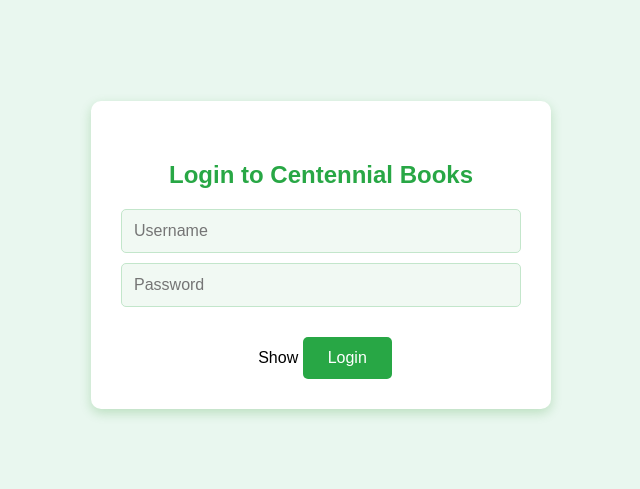
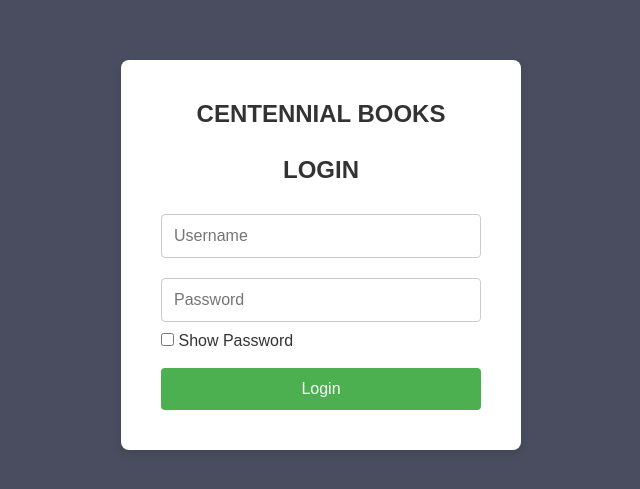
Before and after one commit to 898854852/GitTest, a website: page Downloads/Centennial-Books/views/login.html in a window 1280 px wide. Shown: the part 145-634 px from the top of the page, without its empty margins (319-959 px from the left). Drawn offline with Linux system fonts and the light colour scheme.

Commit message:
some changes in login page

```diff
--- /dev/null
+++ b/Downloads/Centennial-Books/public/css/login.css
@@ -0,0 +1,102 @@
+/* Reset some basic styles */
+* {
+    margin: 0;
+    padding: 0;
+    box-sizing: border-box;
+}
+
+body {
+    font-family: 'Arial', sans-serif;
+    background-color:#494D5F;
+    color: #333;
+    display: flex;
+    justify-content: center;
+    align-items: center;
+    height: 100vh;
+    margin: 0;
+}
+
+.container {
+    background-color: white;
+    padding: 40px;
+    box-shadow: 0 4px 10px rgba(0, 0, 0, 0.1);
+    border-radius: 8px;
+    width: 100%;
+    max-width: 400px;
+}
+
+h2 {
+    text-align: center;
+    font-size: 24px;
+    margin-bottom: 20px;
+    color: #333;
+}
+
+form {
+    display: flex;
+    flex-direction: column;
+}
+
+input[type="text"],
+input[type="password"] {
+    padding: 12px;
+    margin: 10px 0;
+    border: 1px solid #ccc;
+    border-radius: 4px;
+    font-size: 16px;
+    outline: none;
+}
+
+input[type="text"]:focus,
+input[type="password"]:focus {
+    border-color: #4CAF50;
+}
+
+button {
+    padding: 12px;
+    background-color: #4CAF50;
+    color: white;
+    border: none;
+    border-radius: 4px;
+    cursor: pointer;
+    font-size: 16px;
+    transition: background-color 0.3s ease;
+}
+
+button:hover {
+    background-color: #45a049;
+}
+
+button:active {
+    background-color: #388e3c;
+}
+
+/* Add responsive behavior */
+@media screen and (max-width: 480px) {
+    .container {
+        padding: 20px;
+        width: 90%;
+    }
+
+    h2 {
+        font-size: 20px;
+    }
+
+    /* Styling the "Show Password" checkbox */
+.show-password {
+    margin-top: 10px;
+    display: flex;
+    align-items: center;
+}
+
+.show-password input[type="checkbox"] {
+    margin-right: 10px;  /* Space between checkbox and label */
+}
+
+.show-password label {
+    font-size: 14px;
+    color: #555;
+    cursor: pointer;
+}
+
+}
--- a/Downloads/Centennial-Books/public/js/script.js
+++ b/Downloads/Centennial-Books/public/js/script.js
@@ -7,22 +7,15 @@
     const passwordInput = document.querySelector('input[name="password"]');
     const togglePassword = document.createElement('span');
 
-    // Create a toggle password button
-    togglePassword.innerText = 'Show';
-    togglePassword.style.cursor = 'pointer';
-    togglePassword.style.marginLeft = '8px';
-    passwordInput.parentNode.insertBefore(togglePassword, passwordInput.nextSibling);
-
-    // Toggle password visibility
-    togglePassword.addEventListener('click', () => {
-        if (passwordInput.type === 'password') {
-            passwordInput.type = 'text';
-            togglePassword.innerText = 'Hide';
-        } else {
-            passwordInput.type = 'password';
-            togglePassword.innerText = 'Show';
-        }
-    });
+   // JavaScript to toggle password visibility
+   document.getElementById('show-password').addEventListener('change', function() {
+    const passwordField = document.getElementById('password');
+    if (this.checked) {
+        passwordField.type = 'text';  // Show password
+    } else {
+        passwordField.type = 'password';  // Hide password
+    }
+});
 
     // Basic form validation
     loginForm.addEventListener('submit', (event) => {
--- a/Downloads/Centennial-Books/views/login.html
+++ b/Downloads/Centennial-Books/views/login.html
@@ -4,16 +4,21 @@
     <meta charset="UTF-8">
     <meta name="viewport" content="width=device-width, initial-scale=1.0">
     <title>Centennial Books - Login</title>
-    <link rel="stylesheet" href="/css/style.css">
+    <link rel="stylesheet" href="/css/login.css">
     <script src="/js/script.js"></script>
 </head>
 
 <body>
     <div class="container">
-        <h2>Login to Centennial Books</h2>
+        <h2>CENTENNIAL BOOKS  <br><br> LOGIN</h2>
         <form action="/login" method="POST">
             <input type="text" name="username" placeholder="Username" required>
-            <input type="password" name="password" placeholder="Password" required>
+            <input type="password" name="password" id="password" placeholder="Password" required>
+            <div class="show-password">
+                <input type="checkbox" id="show-password">
+                <label for="show-password">Show Password</label>
+            </div>
+            <br>
             <button type="submit">Login</button>
         </form>
     </div>
```
